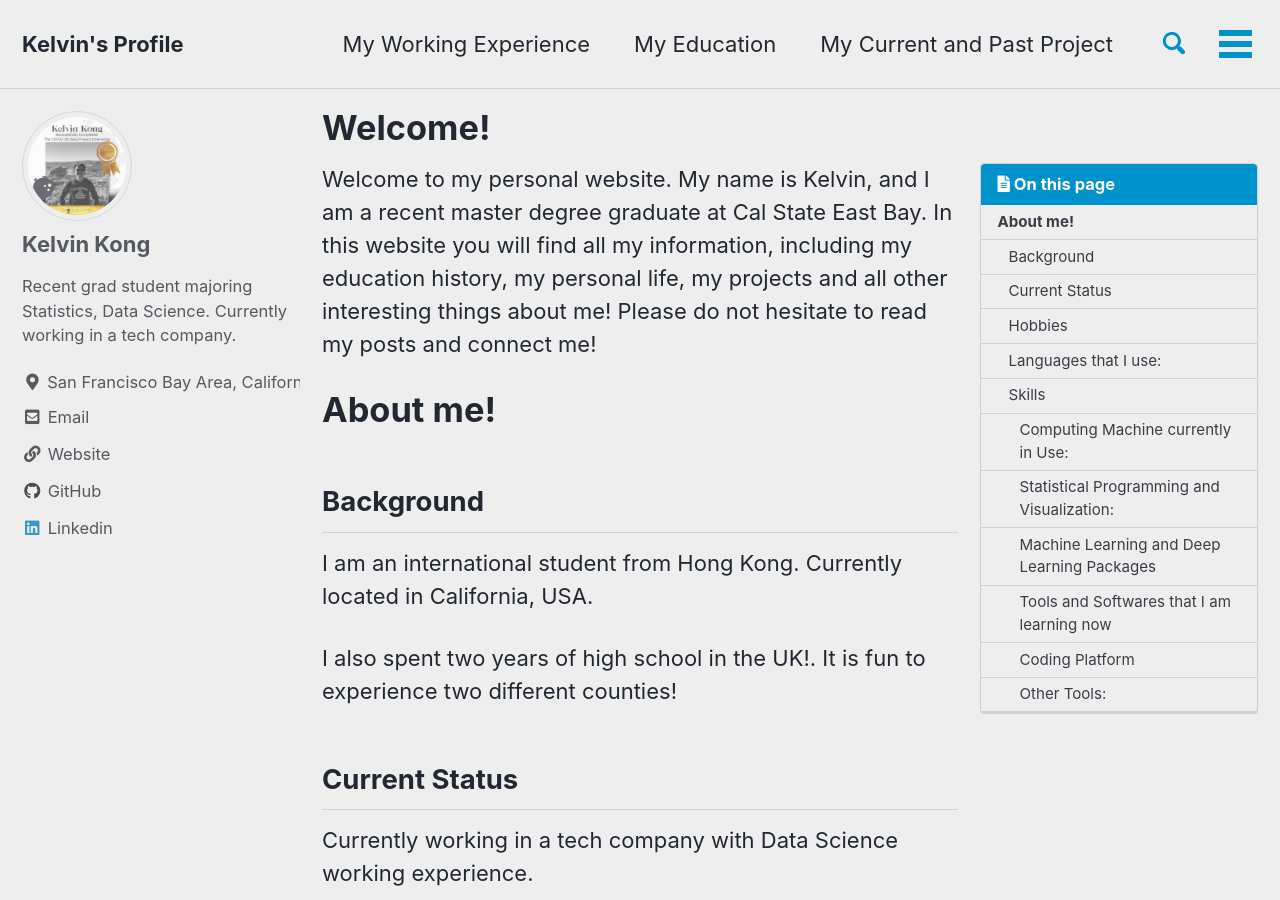
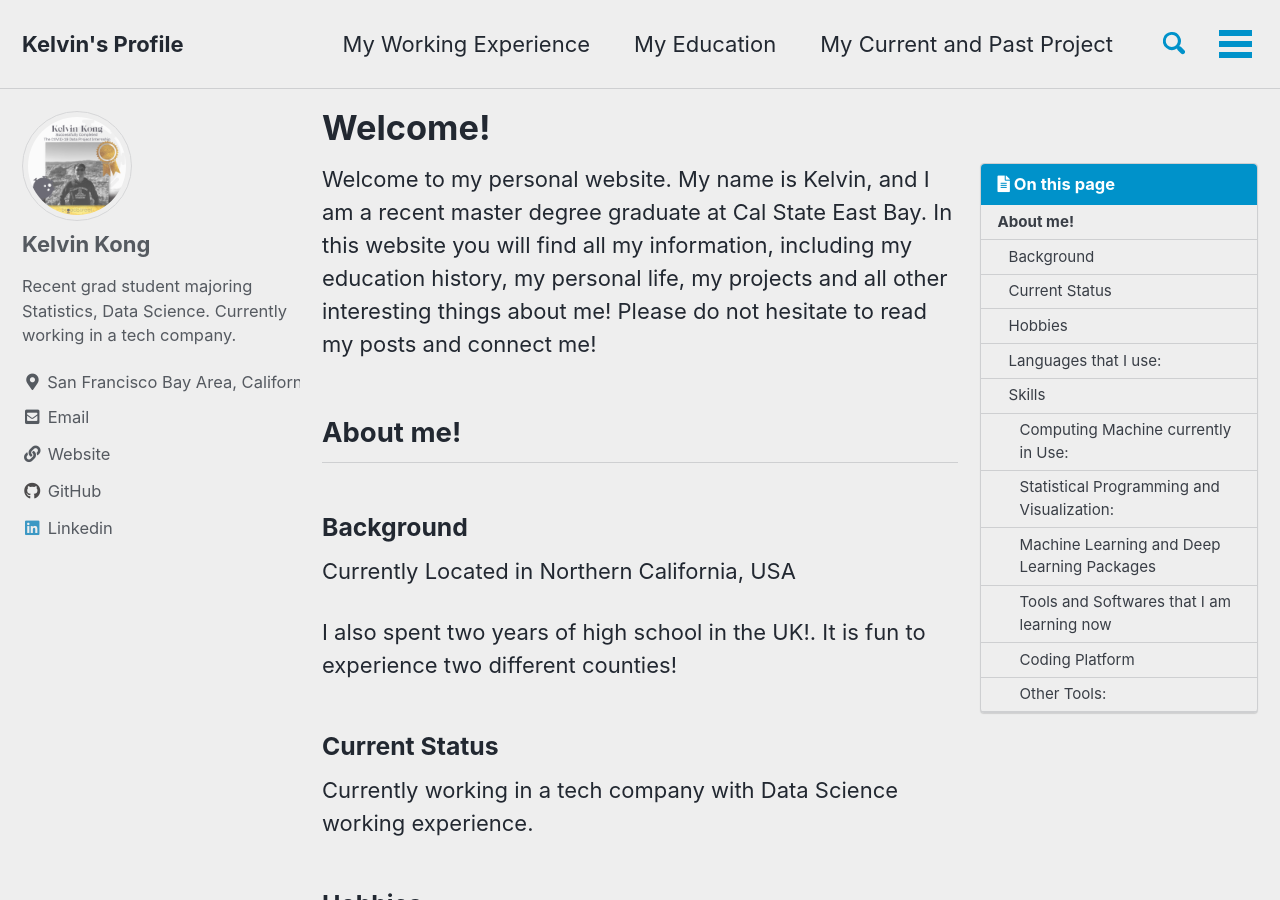
Before and after one commit to kelvin-cykong/kelvin-cykong.github.io, a Jekyll site: the page built from index.md, in a window 1280 px wide and 900 px high. Built offline with Jekyll 4.4.1, drawn with Linux system fonts in a browser that asks for light colours; cached includes are drawn as plain includes; the list of posts is cut into pages by our own code; comment, search, counter and statistics services are not loaded.

Commit message:
Update index.md
update index.md

```diff
--- a/index.md
+++ b/index.md
@@ -5,19 +5,17 @@ toc: true
 
 Welcome to my personal website. My name is Kelvin, and I am a recent master degree graduate at Cal State East Bay. In this website you will find all my information, including my education history, my personal life, my projects and all other interesting things about me! Please do not hesitate to read my posts and connect me!
 
-# About me!
+## About me!
 
-## Background
-I am an international student from Hong Kong. Currently located in California, USA.
+### Background
+Currently Located in Northern California, USA
 
 I also spent two years of high school in the UK!. It is fun to experience two different counties!
 
-
-## Current Status
+### Current Status
 Currently working in a tech company with Data Science working experience.
 
-
-## Hobbies
+### Hobbies
 - Hiking 🥾
 - Visiting National Park 🏞️
 - Playing FPS video games 🎮
@@ -25,19 +23,19 @@ Currently working in a tech company with Data Science working experience.
 - Driving and Road Trip 🚙
 
 
-## Languages that I use:
+### Languages that I use:
 I speak and write in three languages!
 - Cantonese: This is my native language.
 - English: Fluent
 - Mandarin: Fluent
 
 
-## Skills
-### Computing Machine currently in Use:
+### Skills
+#### Computing Machine currently in Use:
 - Macbook Air M1 2020 for remote work
 - Ubuntu 20.04 (Desktop) for heavy computational tasks
 
-### Statistical Programming and Visualization:
+#### Statistical Programming and Visualization:
 
 - R, including Shiny and FlexDashBoard, ggplot2, tidyverse, dplyr and more!
 - Python, scikit-learn, PyTorch and more!
@@ -46,22 +44,22 @@ I speak and write in three languages!
 - SAS
 - SQL
 
-### Machine Learning and Deep Learning Packages
+#### Machine Learning and Deep Learning Packages
 - Tensorflow and Keras in R and Python
 - Basic Neural Network Building for prediction and classification
 
-### Tools and Softwares that I am learning now
+#### Tools and Softwares that I am learning now
 - Building Complex Neural Network in R and Python
 - GPU Computing in Linux Environment using Ubuntu (CUDA)
   - Currently Using RTX3070
 
-### Coding Platform
+#### Coding Platform
 - Rstudio in Ubuntu and Windows for R Programming and Python Interpretation.
 - Anaconda and Visual Studio Code for Python Programming. Jupyter Notebook User.
 - SAS University Edition for School Project
 - TeamViewer for Remote Access
 
-### Other Tools:
+#### Other Tools:
 - Markdown and LaTeX for Academic Writing and Presentation
 - MS Office
 - Google Docs/Sheet/Presentation
```
